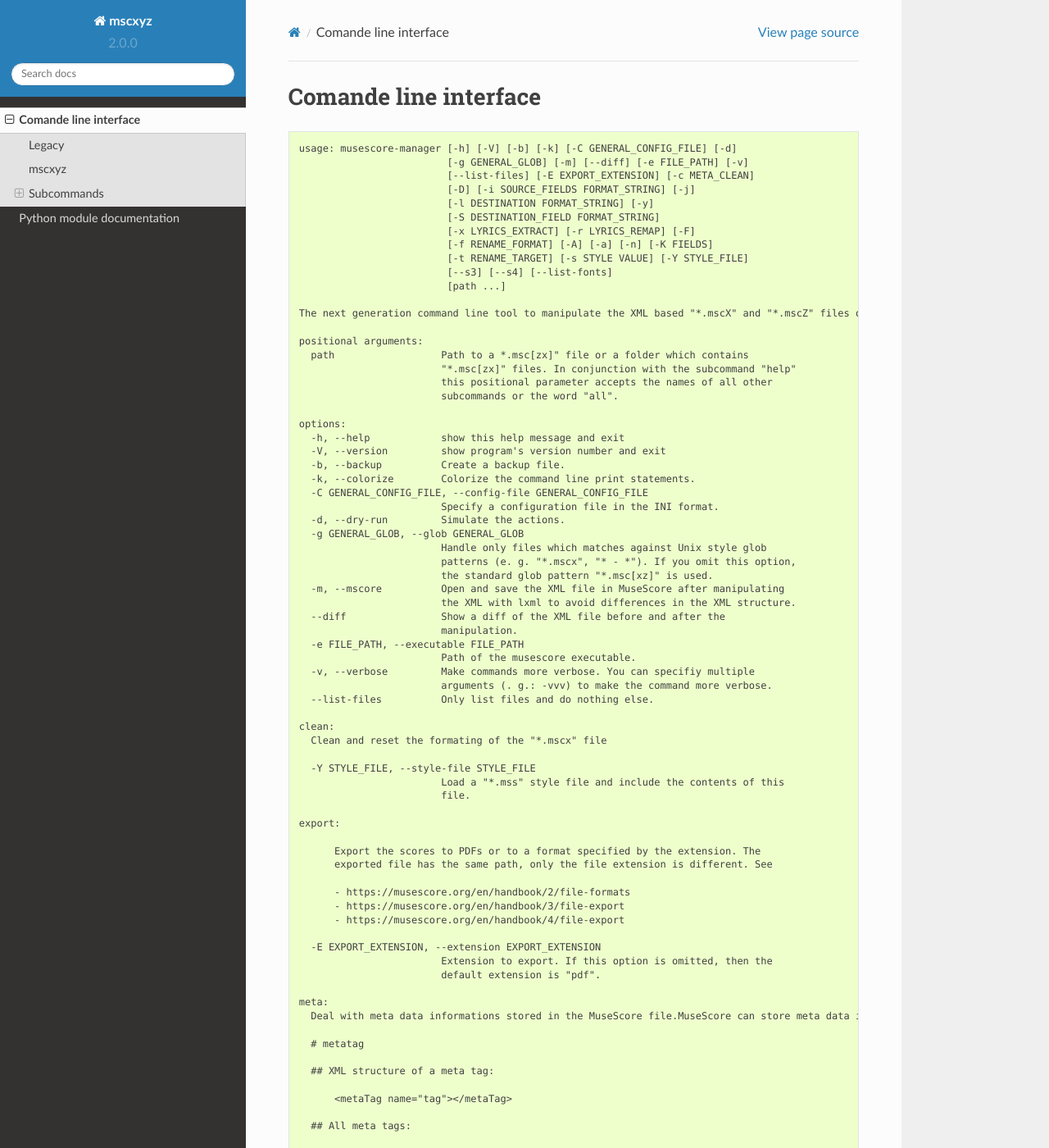
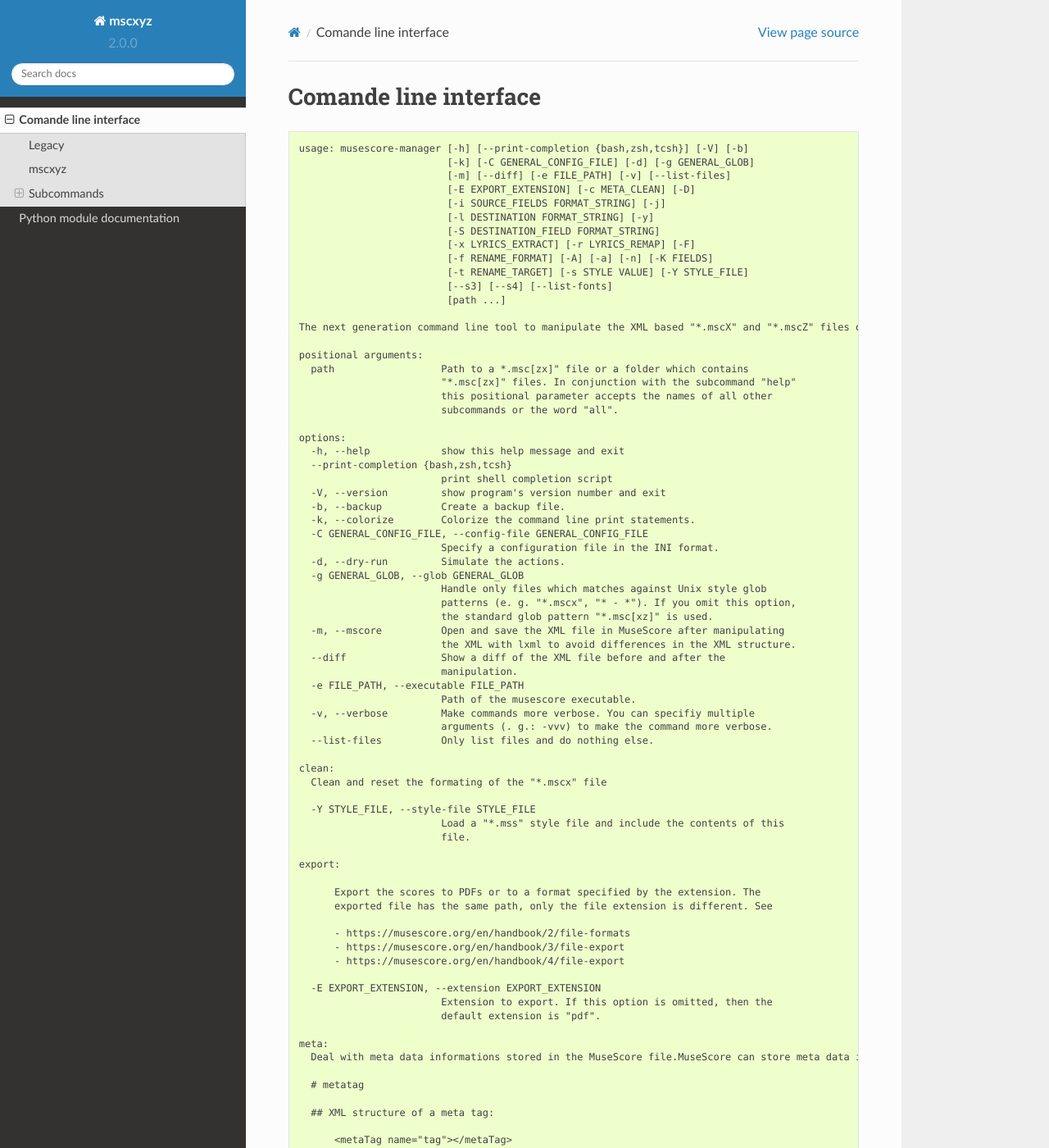
Before and after one commit to Josef-Friedrich/mscxyz, a Sphinx documentation site: the page built from docs/cli.rst, in a window 1280 px wide and 1400 px high. Shown: the whole window at 82% size. Built offline with Sphinx 7.4.7 and the Read the Docs theme 2.0.0, drawn with Linux system fonts in a browser that asks for light colours; some of the changed text lies outside the part shown.

```diff
--- a/docs/cli.rst
+++ b/docs/cli.rst
@@ -4,10 +4,11 @@ Comande line interface
 
 ::
 
-    usage: musescore-manager [-h] [-V] [-b] [-k] [-C GENERAL_CONFIG_FILE] [-d]
-                             [-g GENERAL_GLOB] [-m] [--diff] [-e FILE_PATH] [-v]
-                             [--list-files] [-E EXPORT_EXTENSION] [-c META_CLEAN]
-                             [-D] [-i SOURCE_FIELDS FORMAT_STRING] [-j]
+    usage: musescore-manager [-h] [--print-completion {bash,zsh,tcsh}] [-V] [-b]
+                             [-k] [-C GENERAL_CONFIG_FILE] [-d] [-g GENERAL_GLOB]
+                             [-m] [--diff] [-e FILE_PATH] [-v] [--list-files]
+                             [-E EXPORT_EXTENSION] [-c META_CLEAN] [-D]
+                             [-i SOURCE_FIELDS FORMAT_STRING] [-j]
                              [-l DESTINATION FORMAT_STRING] [-y]
                              [-S DESTINATION_FIELD FORMAT_STRING]
                              [-x LYRICS_EXTRACT] [-r LYRICS_REMAP] [-F]
@@ -26,6 +27,8 @@ Comande line interface
 
     options:
       -h, --help            show this help message and exit
+      --print-completion {bash,zsh,tcsh}
+                            print shell completion script
       -V, --version         show program's version number and exit
       -b, --backup          Create a backup file.
       -k, --colorize        Colorize the command line print statements.
--- a/pyproject.toml
+++ b/pyproject.toml
@@ -24,6 +24,7 @@ lxml = "^5.0.0"
 termcolor = "^2.4.0"
 tmep = "^2.4.0"
 lxml-stubs = "^0.4.0"
+shtab = "^1.6.5"
 
 [tool.poetry.group.dev.dependencies]
 readme-patcher = "^0.6.0"
```
Also changed, not shown: README.rst (+7 -4 lines), 7 other files.
